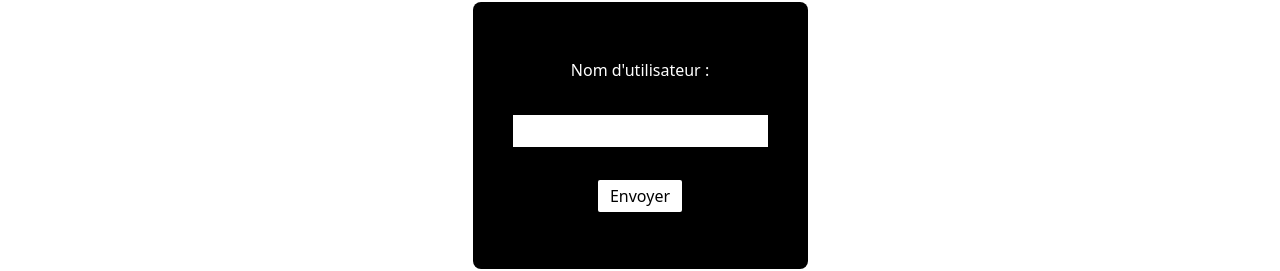
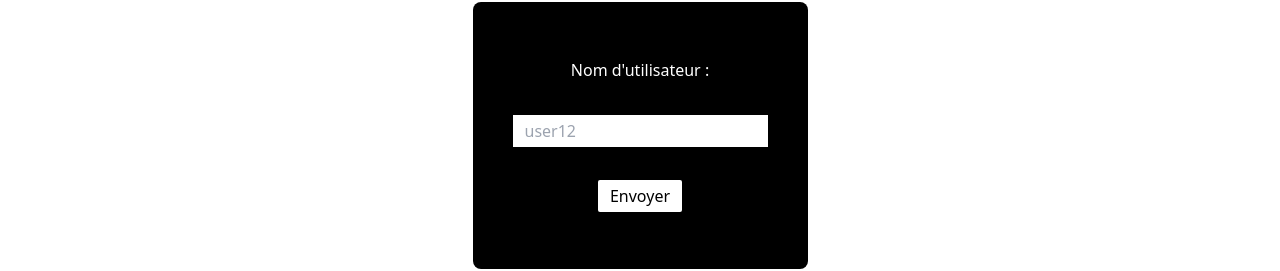
Before and after one commit to Florent-Dentibiotic/FlorentMANUEL_12_04102021, a React (Create React App) app: page / in a window 1280 px wide. Shown: the part 206-477 px from the top of the page. Built offline with nearby package versions, Linux system fonts and the light colour scheme.

Commit message:
placeholder

```diff
--- a/src/pages/Home.jsx
+++ b/src/pages/Home.jsx
@@ -25,6 +25,7 @@ function Home() {
                         name="userId"
                         className="px-3 py-1"
                         onChange={(e) => setUser(e.target.value)}
+                        placeholder="user12"
                     />
                     <button
                         type="submit"
```
